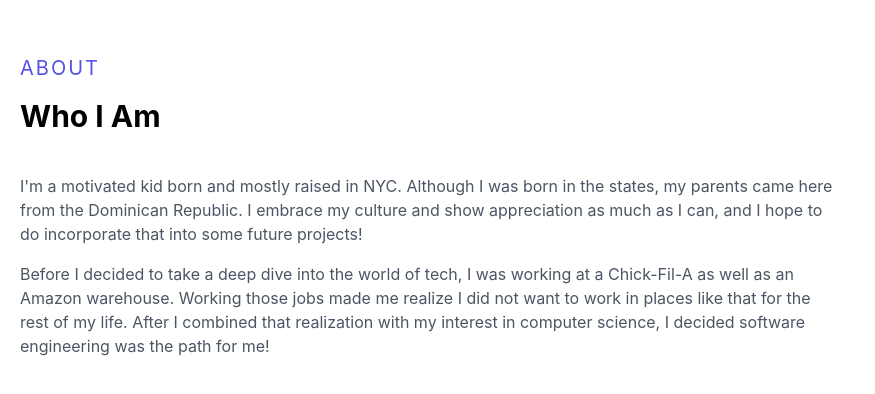
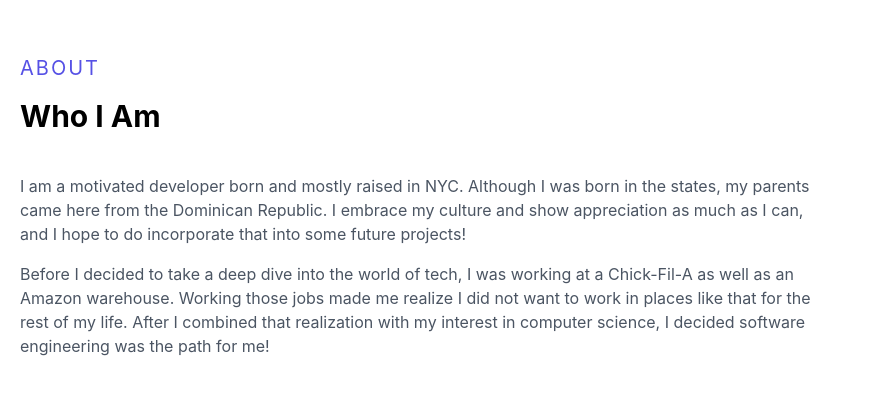
Before and after one commit to limbocaba/limbocaba.github.io, a Next.js app in the folder react-portfolio/: page /components/About in a window 1280 px wide. Shown: the part 190-584 px from the top of the page, without its empty margins (0-875 px from the left). Built offline with nearby package versions, Linux system fonts and the light colour scheme.

Commit message:
fixed error

```diff
--- a/react-portfolio/pages/components/About.jsx
+++ b/react-portfolio/pages/components/About.jsx
@@ -11,7 +11,7 @@ function About() {
           <h2 className=" py-4 text-3xl font-bold">Who I Am</h2>
           <p className=" py-2 text-gray-600"></p>
           <p className=" py-2 text-gray-600">
-            I'm a motivated kid born and mostly raised in NYC. Although I was born in the states, my parents came here from the Dominican Republic. I embrace my culture and show appreciation as much as I can, and I hope to do incorporate that into some future projects!
+            I am a motivated developer born and mostly raised in NYC. Although I was born in the states, my parents came here from the Dominican Republic. I embrace my culture and show appreciation as much as I can, and I hope to do incorporate that into some future projects!
           </p>
           <p className="py-2 text-gray-600">
             Before I decided to take a deep dive into the world of tech, I was working at a Chick-Fil-A as well as an Amazon warehouse. Working those jobs made me realize I did not want to work in places like that for the rest of my life. After I combined that realization with my interest in computer science, I decided software engineering was the path for me!
--- a/react-portfolio/pages/components/Navbar.jsx
+++ b/react-portfolio/pages/components/Navbar.jsx
@@ -87,7 +87,7 @@ export default function Navbar() {
             </div>
             <div className=" border-b border-gray-300 my-4">
               <p className=" w-[85%] md:w-[90%] py-4">
-                Let's build something legendary together!
+                Contact me to make amazing projects together!
               </p>
             </div>
           </div>
@@ -111,7 +111,7 @@ export default function Navbar() {
             </ul>
             <div className=" pt-40">
               <p className=" uppercase tracking-widest text-[#5651e5]">
-                Let's Connect
+                Lets Connect!
               </p>
               <div className=" flex items-center justify-between my-4 w-full sm:w-[80%]">
                 <div onClick={handleClickLinked} className=" rounded-full shadow-lg shadow-gray-400 p-3 cursor-pointer hover:scale-105 ease-in duration-300">
```
